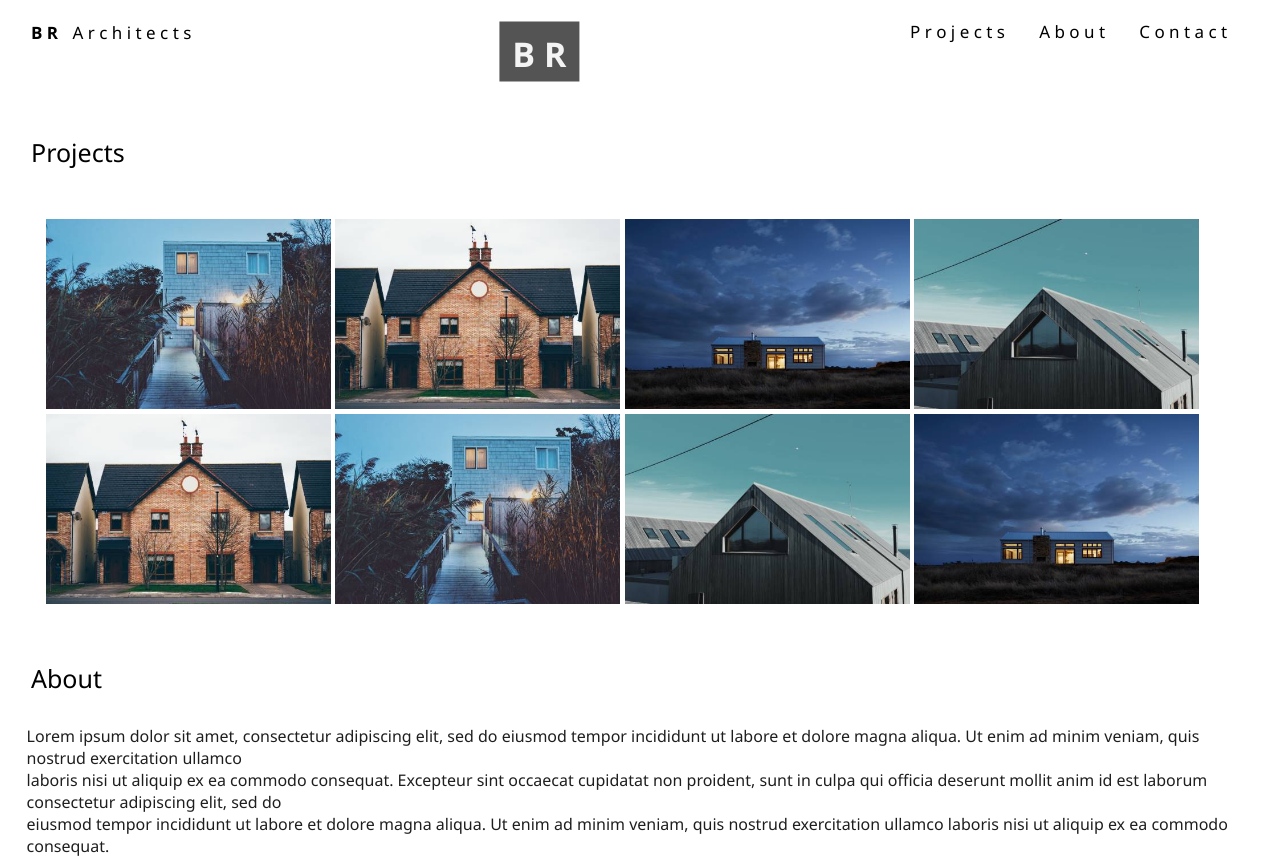
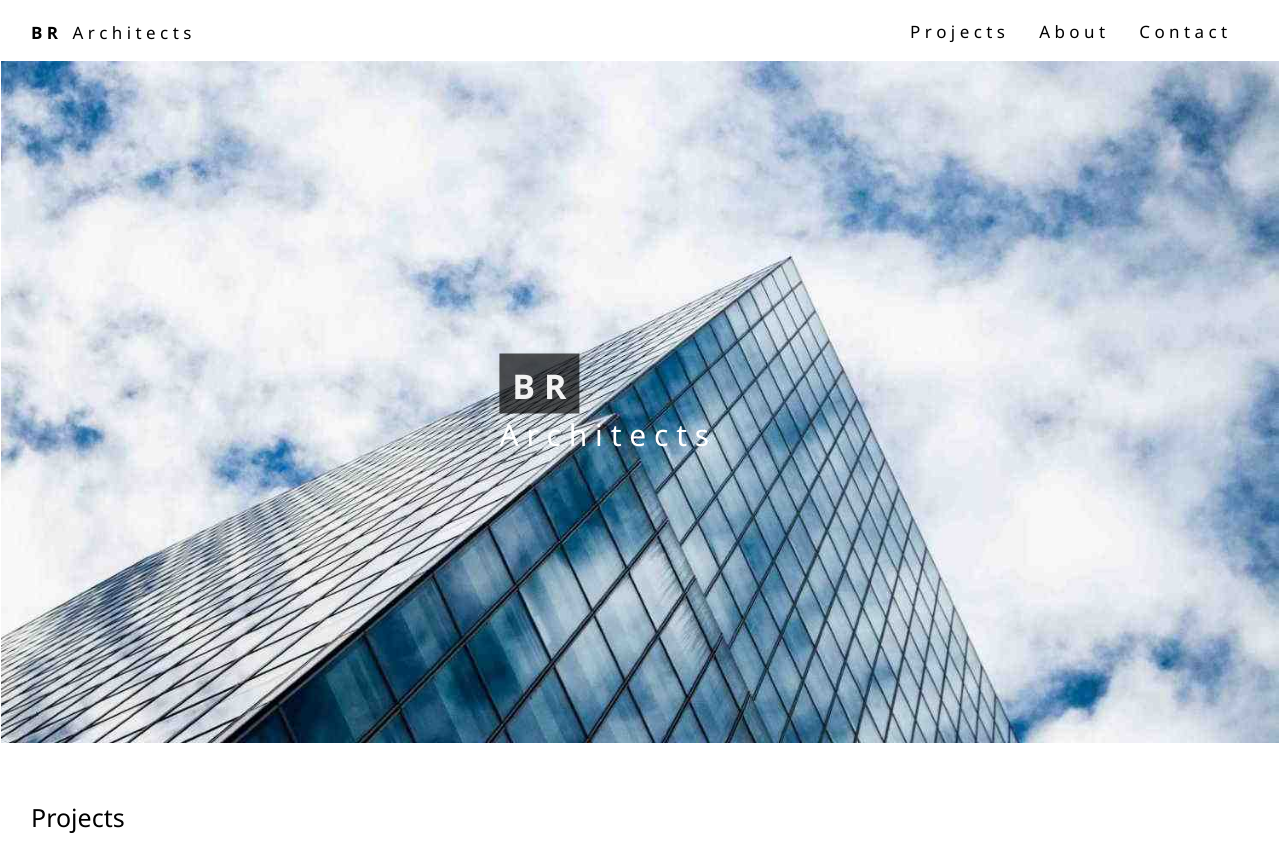
Before and after one commit to Aakif123123/architect-site, a plain HTML site: page index.html in a window 1280 px wide. Shown: the top 860 px of the page. Drawn offline with Linux system fonts and the light colour scheme; files whose address does not match are found by name.

Commit message:
Update the file

```diff
--- a/index.html
+++ b/index.html
@@ -51,7 +51,6 @@
     .nav1 {
         width: 370px;
         height: auto;
-        /* border: 1px solid black; */
         position: absolute;
         right: 30px;
         top: 20px;
@@ -748,7 +747,7 @@
             </div>
         </nav>
         <div class="img">
-            <img class="img1" src="./responsive-1/W3.img/architect.jpg" alt="">
+            <img class="img1" src="./W3.img/architect.jpg" alt="">
             <div class="header">
                 <div class="he1">
                     <div class="br">B R</div>
```
